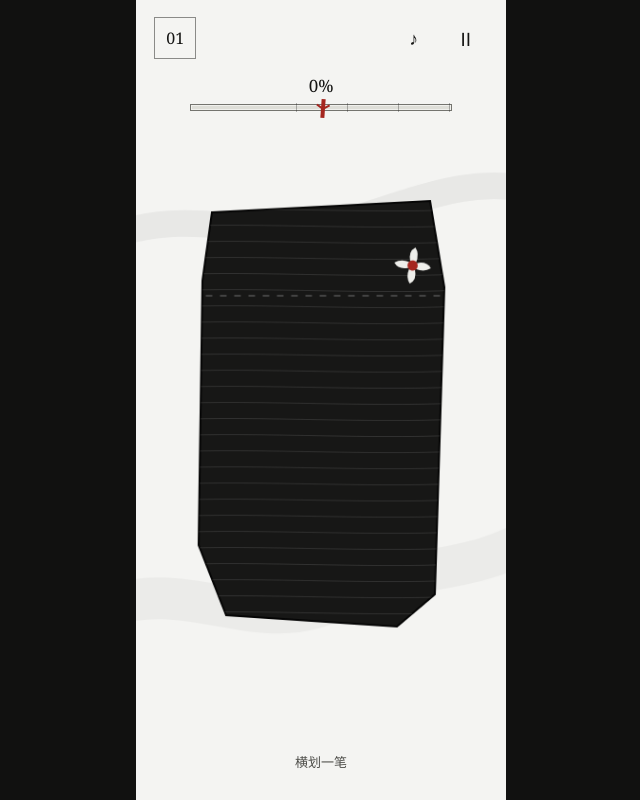
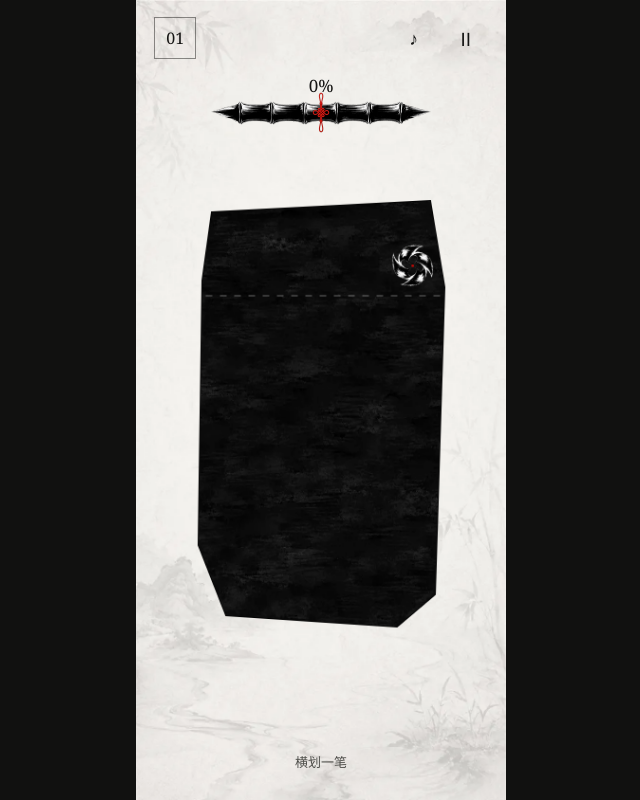
Before and after one commit to lixueqin0808-bot/yibiliubai, a website built with Vite: page v2/index.html in a window 1280 px wide. Shown: the whole page, without its empty margins (319-959 px from the left). Built offline with nearby package versions, Linux system fonts and the light colour scheme.

Commit message:
feat(v2): integrate ink wash game art

```diff
--- a/v2/index.html
+++ b/v2/index.html
@@ -40,7 +40,7 @@
       </dialog>
 
       <dialog id="resultDialog" class="dialog result-dialog">
-        <span class="stamp">留白已成</span>
+        <span class="stamp" aria-label="留白已成"></span>
         <div id="stars" class="stars" aria-label="三星评价">★★★</div>
         <h2>初试锋芒</h2>
         <p id="resultMeta">用时 0 秒 · 0 笔</p>
--- a/v2/src/core/Game.ts
+++ b/v2/src/core/Game.ts
@@ -5,6 +5,10 @@ import { splitPolygon } from "../geometry/cut";
 import { lineSide, pointInPolygon, polygonArea } from "../geometry/polygon";
 import { GOLDEN_LEVEL, GOLDEN_POLYGON, LOGICAL_HEIGHT, LOGICAL_WIDTH } from "../levels/goldenLevel";
 import { PhysicsWorld } from "../physics/PhysicsWorld";
+import backgroundUrl from "../assets/xuan-paper-background.webp";
+import dangerMarkUrl from "../assets/danger-mark.webp";
+import inkBladeUrl from "../assets/ink-blade.webp";
+import inkTextureUrl from "../assets/ink-map-texture.webp";
 
 interface GameElements {
   progressText: HTMLElement;
@@ -30,6 +34,12 @@ interface InkParticle {
   velocity: Point;
   size: number;
   life: number;
+}
+
+function loadImage(source: string): HTMLImageElement {
+  const image = new Image();
+  image.src = source;
+  return image;
 }
 
 export class Game {
@@ -61,6 +71,10 @@ export class Game {
   private inputLockedUntil = 0;
   private shakeUntil = 0;
   private activePointerId: number | null = null;
+  private readonly backgroundImage = loadImage(backgroundUrl);
+  private readonly dangerMarkImage = loadImage(dangerMarkUrl);
+  private readonly inkBladeImage = loadImage(inkBladeUrl);
+  private readonly inkTextureImage = loadImage(inkTextureUrl);
   private readonly reduceMotion = window.matchMedia("(prefers-reduced-motion: reduce)").matches;
 
   constructor(private readonly canvas: HTMLCanvasElement, elements: GameElements) {
@@ -322,13 +336,15 @@ export class Game {
     ctx.clearRect(0, 0, LOGICAL_WIDTH, LOGICAL_HEIGHT);
     ctx.fillStyle = "#f4f4f2";
     ctx.fillRect(0, 0, LOGICAL_WIDTH, LOGICAL_HEIGHT);
+    if (this.backgroundImage.complete && this.backgroundImage.naturalWidth > 0) {
+      ctx.drawImage(this.backgroundImage, 0, 0, LOGICAL_WIDTH, LOGICAL_HEIGHT);
+    }
 
     ctx.save();
     if (!this.reduceMotion && time < this.shakeUntil) {
       const strength = Math.max(0, (this.shakeUntil - time) / 170) * 3.2;
       ctx.translate(Math.sin(time * 0.22) * strength, Math.cos(time * 0.31) * strength * 0.6);
     }
-    this.drawAtmosphere(ctx);
     this.drawPolygon(ctx);
     this.drawGuide(ctx, time);
     this.drawBlade(ctx, time);
@@ -338,46 +354,20 @@ export class Game {
     ctx.restore();
   }
 
-  private drawAtmosphere(ctx: CanvasRenderingContext2D): void {
-    ctx.save();
-    ctx.globalAlpha = 0.055;
-    ctx.strokeStyle = "#151514";
-    ctx.lineCap = "butt";
-    ctx.lineWidth = 28;
-    ctx.beginPath();
-    ctx.moveTo(-25, 248);
-    ctx.bezierCurveTo(72, 216, 132, 260, 226, 232);
-    ctx.bezierCurveTo(300, 210, 356, 184, 424, 202);
-    ctx.stroke();
-    ctx.globalAlpha = 0.035;
-    ctx.lineWidth = 44;
-    ctx.beginPath();
-    ctx.moveTo(-35, 642);
-    ctx.bezierCurveTo(56, 606, 132, 676, 216, 630);
-    ctx.bezierCurveTo(290, 590, 350, 612, 430, 560);
-    ctx.stroke();
-    ctx.restore();
-  }
-
   private drawPolygon(ctx: CanvasRenderingContext2D): void {
     ctx.save();
     ctx.beginPath();
     this.polygon.forEach((point, index) => index === 0 ? ctx.moveTo(point.x, point.y) : ctx.lineTo(point.x, point.y));
     ctx.closePath();
-    ctx.fillStyle = "#171716";
+    ctx.fillStyle = "#0c0c0b";
     ctx.fill();
     ctx.strokeStyle = "#050505";
     ctx.lineWidth = 2;
     ctx.stroke();
     ctx.clip();
-    ctx.globalAlpha = 0.12;
-    ctx.strokeStyle = "#f4f4f2";
-    ctx.lineWidth = 1;
-    for (let y = 188; y < 710; y += 17) {
-      ctx.beginPath();
-      ctx.moveTo(36, y);
-      ctx.bezierCurveTo(120, y - 5, 270, y + 5, 354, y - 2);
-      ctx.stroke();
+    if (this.inkTextureImage.complete && this.inkTextureImage.naturalWidth > 0) {
+      ctx.globalAlpha = 0.92;
+      ctx.drawImage(this.inkTextureImage, 28, 172, 334, 548);
     }
     ctx.restore();
   }
@@ -386,9 +376,15 @@ export class Game {
     const position = this.physics.position;
     ctx.save();
     ctx.translate(position.x, position.y);
+    ctx.rotate(time * 0.004);
+    if (this.inkBladeImage.complete && this.inkBladeImage.naturalWidth > 0) {
+      const size = 46;
+      ctx.drawImage(this.inkBladeImage, -size / 2, -size / 2, size, size);
+      ctx.restore();
+      return;
+    }
     const bladeScale = GOLDEN_LEVEL.blade.radius / 18;
     ctx.scale(bladeScale, bladeScale);
-    ctx.rotate(time * 0.004);
     for (let index = 0; index < 4; index += 1) {
       ctx.rotate(Math.PI / 2);
       ctx.beginPath();
@@ -454,6 +450,11 @@ export class Game {
     this.cutEffect.removed.forEach((point, index) => index === 0 ? ctx.moveTo(point.x, point.y) : ctx.lineTo(point.x, point.y));
     ctx.closePath();
     ctx.fill();
+    if (this.inkTextureImage.complete && this.inkTextureImage.naturalWidth > 0) {
+      ctx.clip();
+      ctx.globalAlpha = fade * 0.5;
+      ctx.drawImage(this.inkTextureImage, 28, 172, 334, 548);
+    }
     ctx.restore();
 
     if (age < 210) {
@@ -513,6 +514,12 @@ export class Game {
     const radius = 12 + age * 0.07;
     ctx.save();
     ctx.globalAlpha = 1 - age / 500;
+    if (this.dangerMarkImage.complete && this.dangerMarkImage.naturalWidth > 0) {
+      const size = radius * 3.4;
+      ctx.drawImage(this.dangerMarkImage, this.dangerPulse.point.x - size / 2, this.dangerPulse.point.y - size / 2, size, size);
+      ctx.restore();
+      return;
+    }
     ctx.strokeStyle = "#a5261f";
     ctx.lineWidth = 4;
     ctx.beginPath();
--- a/v2/src/styles.css
+++ b/v2/src/styles.css
@@ -101,7 +101,7 @@ canvas {
 
 .progress {
   position: absolute;
-  inset: 74px 54px auto;
+  inset: 74px 74px auto;
   color: var(--ink);
   pointer-events: none;
 }
@@ -125,60 +125,33 @@ canvas {
 
 .progress-track {
   position: relative;
-  height: 7px;
-  margin-top: 2px;
+  height: 26px;
+  margin-top: -2px;
   overflow: visible;
-  border: 1px solid #74746f;
-  background: #deded8;
-  box-shadow: inset 0 0 0 1px rgb(255 255 255 / 55%);
-}
-
-.progress-track::after {
-  position: absolute;
-  inset: -2px 20% -2px auto;
-  width: 1px;
-  background: rgb(21 21 20 / 30%);
-  box-shadow: -51px 0 rgb(21 21 20 / 30%), -102px 0 rgb(21 21 20 / 30%), 51px 0 rgb(21 21 20 / 30%);
-  content: "";
+  background: url("./assets/bamboo-progress-rail.webp") center / 100% 100% no-repeat;
 }
 
 .progress-track i {
+  position: absolute;
+  top: 11px;
+  left: 12px;
   display: block;
   width: 0;
-  height: 100%;
-  background: #31312e;
+  height: 3px;
+  background: var(--cinnabar);
+  opacity: 0.85;
   transition: width 180ms ease-out;
 }
 
 .progress-track b {
   position: absolute;
-  top: -6px;
+  top: -8px;
   left: 50%;
   z-index: 1;
-  width: 4px;
-  height: 19px;
-  background: var(--cinnabar);
-  transform: rotate(4deg);
-}
-
-.progress-track b::before,
-.progress-track b::after {
-  position: absolute;
-  top: 7px;
-  width: 8px;
-  height: 2px;
-  background: var(--cinnabar);
-  content: "";
-}
-
-.progress-track b::before {
-  right: 1px;
-  transform: rotate(32deg);
-}
-
-.progress-track b::after {
-  left: 1px;
-  transform: rotate(-32deg);
+  width: 18px;
+  height: 41px;
+  background: url("./assets/cinnabar-knot.webp") center / contain no-repeat;
+  transform: translateX(-50%);
 }
 
 .tip {
@@ -248,15 +221,10 @@ canvas {
 }
 
 .stamp {
-  display: inline-grid;
-  min-width: 78px;
-  min-height: 78px;
-  padding: 10px;
-  place-items: center;
-  border: 3px double var(--cinnabar);
-  color: var(--cinnabar);
-  font-family: STKaiti, KaiTi, serif;
-  font-size: 18px;
+  display: inline-block;
+  width: 108px;
+  height: 110px;
+  background: url("./assets/success-stamp.webp") center / contain no-repeat;
   transform: rotate(-5deg);
 }
 
```
Also changed, not shown: v2/src/assets/bamboo-progress-rail.webp (added), v2/src/assets/cinnabar-knot.webp (added), v2/src/assets/danger-mark.webp (added), v2/src/assets/ink-blade.webp (added), v2/src/assets/ink-map-texture.webp (added), v2/src/assets/success-stamp.webp (added), v2/src/assets/xuan-paper-background.webp (added).
